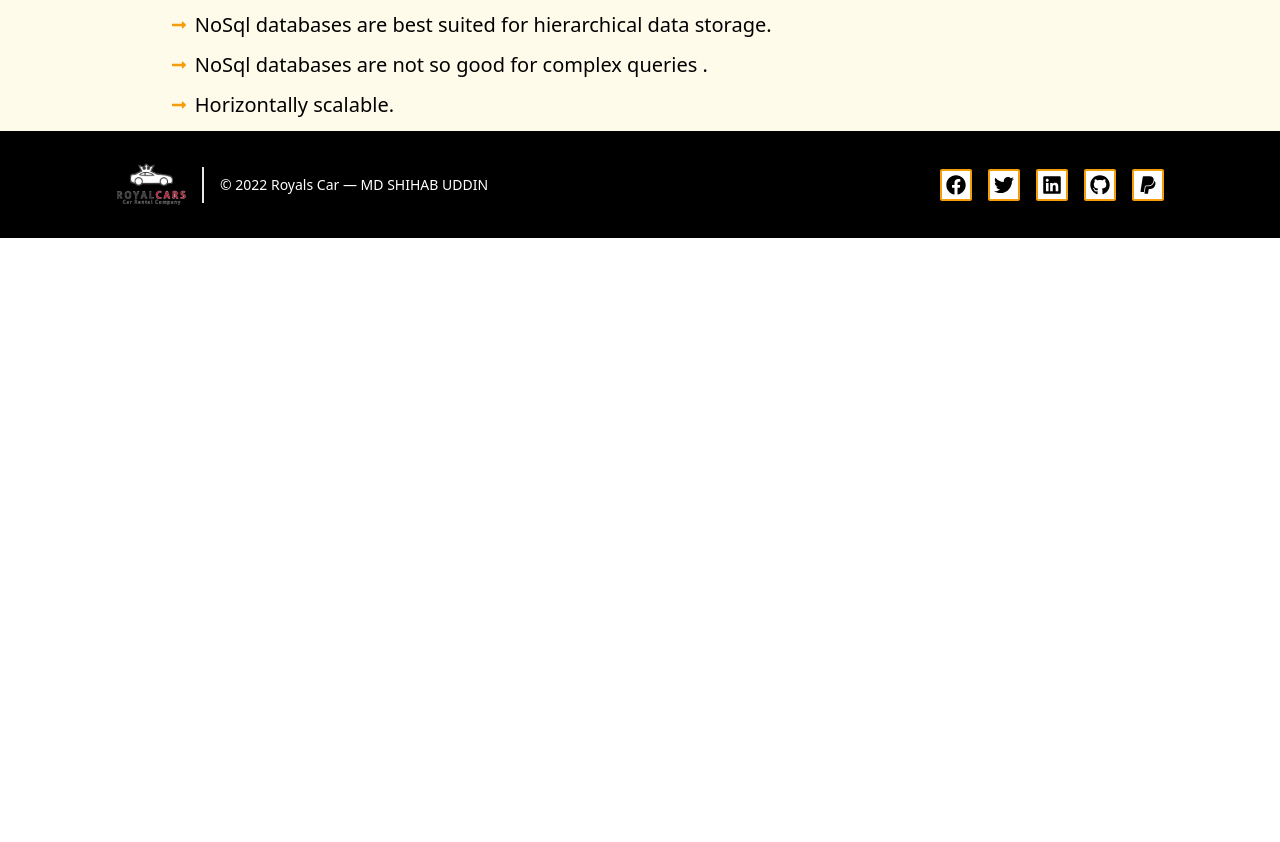
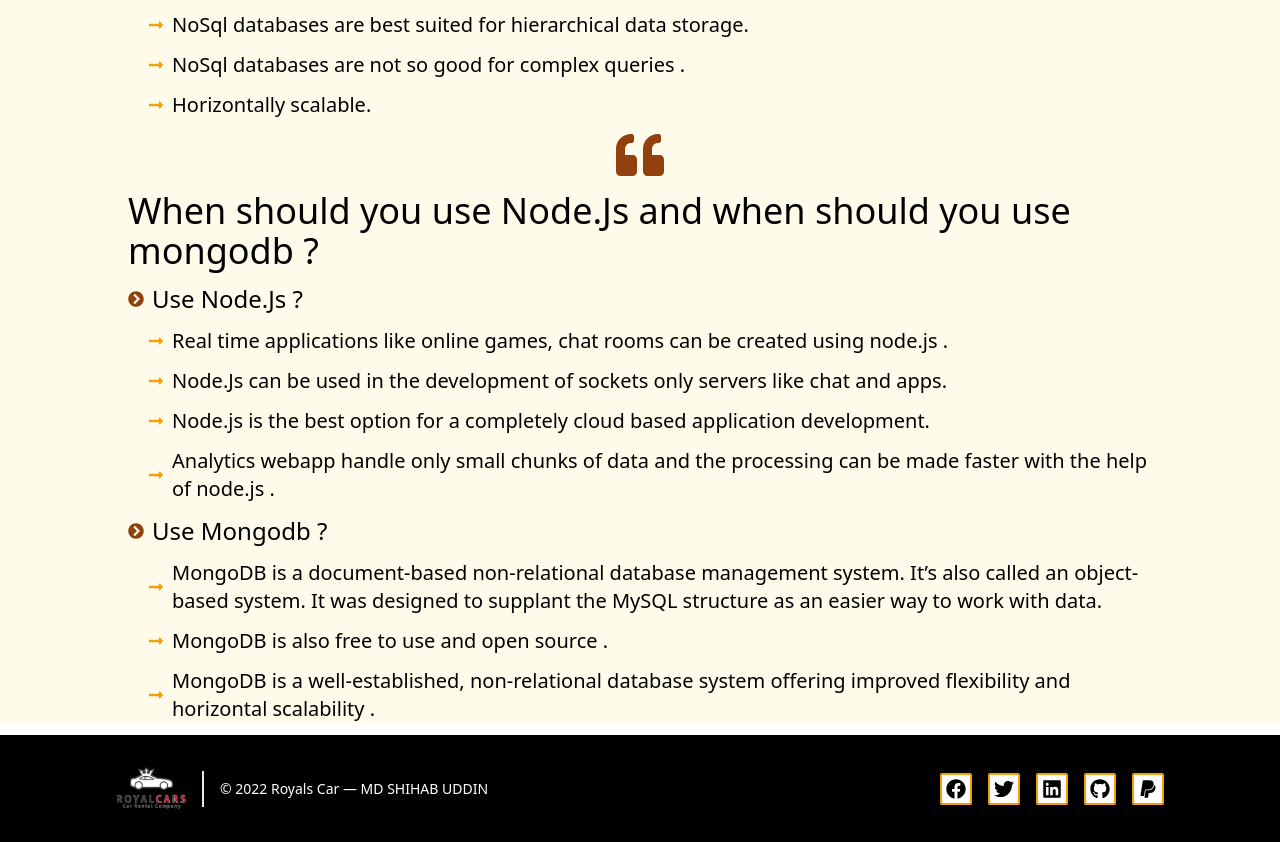
Before and after one commit to Shihab2022/warehouse-management-client, a React (Create React App) app: page /blog in a window 1280 px wide. Shown: the part 965-1807 px from the top of the page. Before the commit the page ends 1203 px from the top, so only its background shows below. Built offline with nearby package versions, Linux system fonts and the light colour scheme; no server answers.

Commit message:
answer other question

```diff
--- a/src/Pages/Blog/Blog.js
+++ b/src/Pages/Blog/Blog.js
@@ -6,7 +6,7 @@ import {
 } from "react-icons/fa";
 const Blog = () => {
   return (
-    <div className=" bg-amber-50 flex justify-center pt-28 md:pt-24">
+    <div className=" bg-amber-50 px-5 md:px-32  pt-28 md:pt-24">
       <div>
         {/* Difference between Javascript and Node.JS */}
 
@@ -204,6 +204,97 @@ const Blog = () => {
           </div>
         </div>
 
+        {/* When should you use `nodejs` and when should you use `mongodb` */}
+
+        <div>
+          <div className="flex justify-center text-5xl mb-3 text-amber-800">
+            <FaQuoteLeft></FaQuoteLeft>
+          </div>
+          <h1 className="text-2xl md:text-4xl">
+          When should you use Node.Js and when should you use mongodb ?
+          </h1>
+
+          {/* Node.Js */}
+          <div className="flex items-center my-3">
+            <span className=" text-amber-800">
+              <FaChevronCircleRight />
+            </span>
+            <span className="ml-2 text-2xl"> Use Node.Js ? </span>
+          </div>
+          <div className="ml-5">
+            <div className="flex items-center my-3">
+              <span className=" text-amber-500">
+                <FaLongArrowAltRight />
+              </span>
+              <span className="ml-2 text-xl">
+              Real time applications like online games, chat rooms can be created using node.js .{" "}
+              </span>
+            </div>
+            <div className="flex items-center my-3">
+              <span className=" text-amber-500">
+                <FaLongArrowAltRight />
+              </span>
+              <span className="ml-2 text-xl">
+                {" "}
+                Node.Js can be used in the development of sockets only servers like chat and apps.{" "}
+              </span>
+            </div>
+            <div className="flex items-center my-3">
+              <span className=" text-amber-500">
+                <FaLongArrowAltRight />
+              </span>
+              <span className="ml-2 text-xl">
+              Node.js is the best option for a completely cloud based application development.{" "}
+              </span>
+            </div>
+            <div className="flex items-center my-3">
+              <span className=" text-amber-500">
+                <FaLongArrowAltRight />
+              </span>
+              <span className="ml-2 text-xl">
+              Analytics webapp handle only small chunks of data and the processing can be made faster with the help of node.js .{" "}
+              </span>
+            </div>
+          </div>
+
+          {/* NoSql */}
+
+          <div className="flex items-center my-3">
+            <span className=" text-amber-800">
+              <FaChevronCircleRight />
+            </span>
+            <span className="ml-2 text-2xl">Use Mongodb ? </span>
+          </div>
+          <div className="ml-5">
+            <div className="flex items-center my-3">
+              <span className=" text-amber-500">
+                <FaLongArrowAltRight />
+              </span>
+              <span className="ml-2 text-xl">
+                {" "}
+                MongoDB is a document-based non-relational database management system. It’s also called an object-based system. It was designed to supplant the MySQL structure as an easier way to work with data.  {" "}
+              </span>
+            </div>
+            <div className="flex items-center my-3">
+              <span className=" text-amber-500">
+                <FaLongArrowAltRight />
+              </span>
+              <span className="ml-2 text-xl">
+              MongoDB is also free to use and open source .{" "}
+              </span>
+            </div>
+            <div className="flex items-center my-3">
+              <span className=" text-amber-500">
+                <FaLongArrowAltRight />
+              </span>
+              <span className="ml-2 text-xl">
+              MongoDB is a well-established, non-relational database system offering improved flexibility and horizontal scalability .{" "}
+              </span>
+            </div>
+
+          </div>
+        </div>
+
 
 
 
--- a/src/Pages/Sheared/Header.js
+++ b/src/Pages/Sheared/Header.js
@@ -39,17 +39,17 @@ if(loading){
             }
            {
              user &&   <CustomLink to="/manageItems" className="mr-5  hover:text-amber-500">
-             ManageItems
+             Manage Items
              </CustomLink>
            }
            {
              user &&  <CustomLink to="/addNewItem" className="mr-5  hover:text-amber-500">
-             AddNewItem
+             Add Item
              </CustomLink>
            }
            {
              user &&  <CustomLink to="/myItems" className="mr-5  hover:text-amber-500">
-             MyItems
+             My Items
              </CustomLink>
            }
 
```
